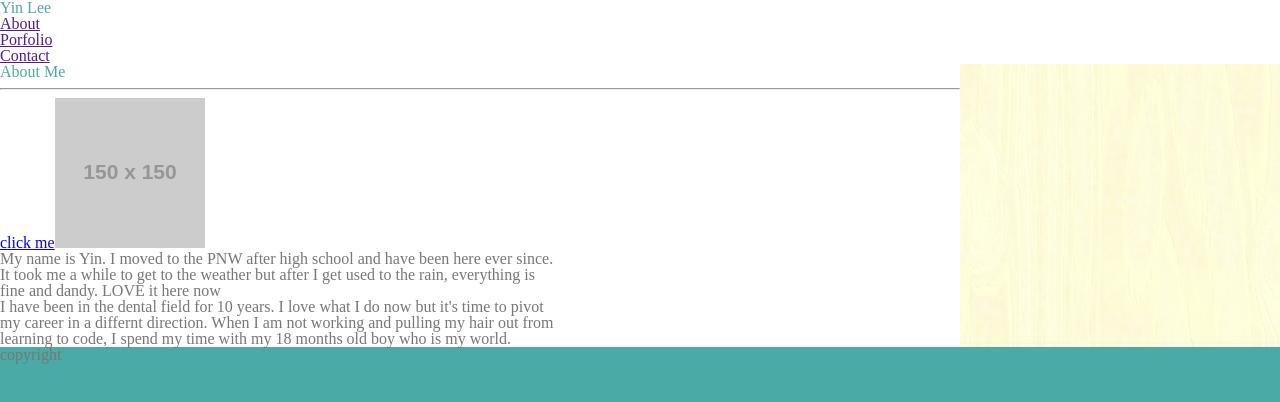
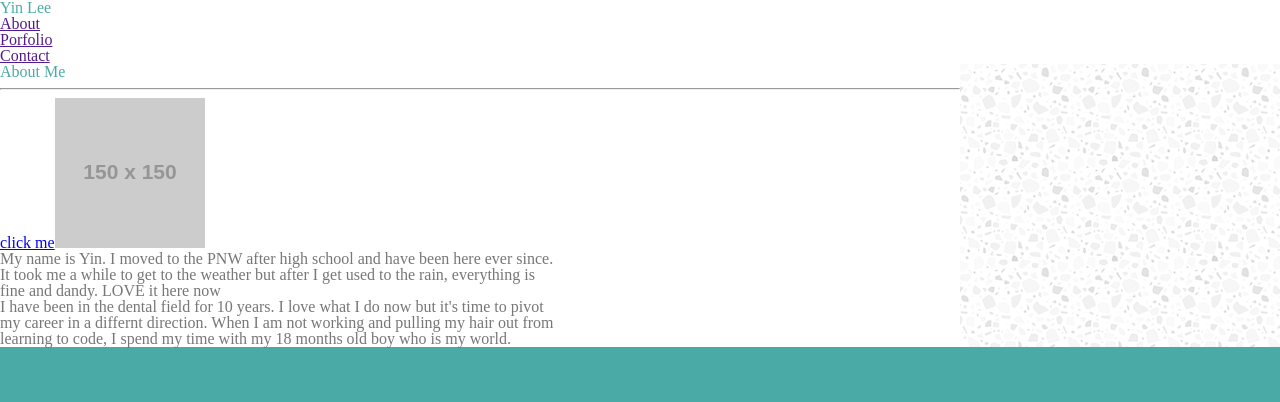
Before and after one commit to yhl4340/Basic-Portfolio, a plain HTML site: page index.html in a window 1280 px wide. Drawn offline with Linux system fonts and the light colour scheme; files that its build step writes are made by us from their sources; placeholder pictures from the web are drawn by us; a script that the page names is missing.

```diff
--- a/assets/style.css
+++ b/assets/style.css
@@ -13,13 +13,16 @@ header{
 }
 section.main{
 
-    background-image: url("img/light-veneer.png");
+    background-image: url("img/light-grey-terrazzo.png");
     width: 100%;
     z-index: 1;
+    position: absolute;
 }
 section.content{
     width:960px;
     background: #ffffff;
     border: #dddddd;
     z-index: 3;
+
+
 }
```
Also changed, not shown: assets/img/light-grey-terrazzo.png (added).
